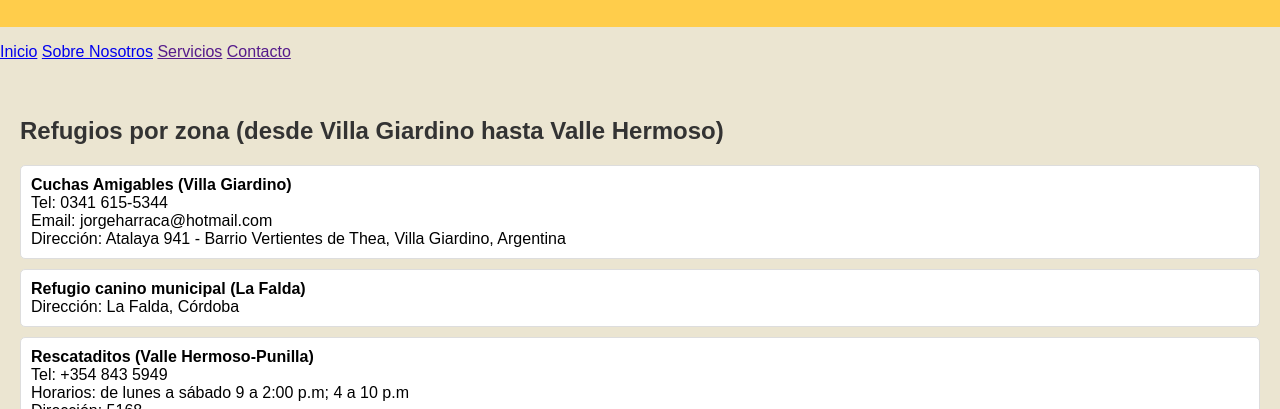
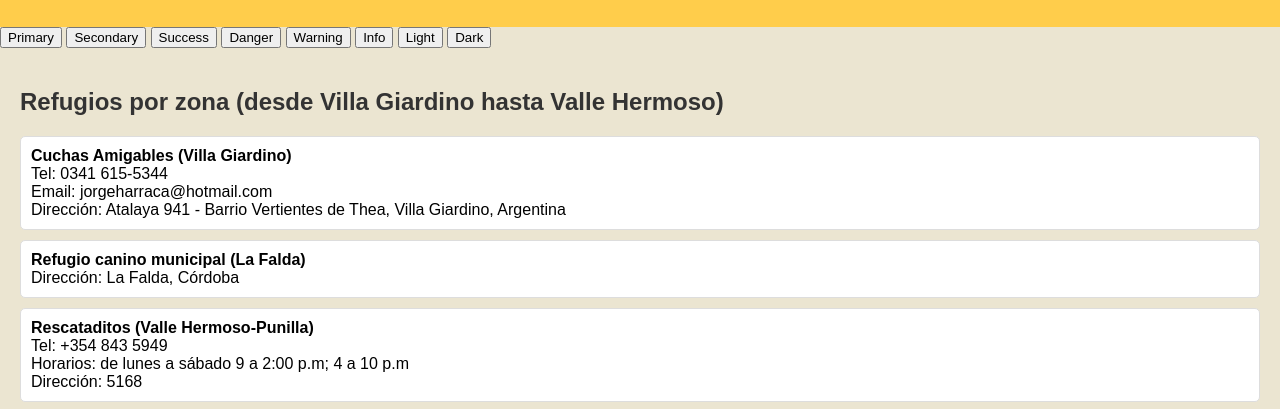
Before and after one commit to amilcar345/Proa2024Python, a plain HTML site: page index.html in a window 1280 px wide. Shown: the part 292-701 px from the top of the page. Drawn offline with Linux system fonts and the light colour scheme; files that its build step writes are made by us from their sources.

Commit message:
Add files via upload

```diff
--- a/index.html
+++ b/index.html
@@ -6,6 +6,7 @@
     <meta name="viewport" content="width=device-width, initial-scale=1.0">
     <title>PETS.NET</title>
     <link rel="stylesheet" href="css/style.css">
+    <link rel="stylesheet" href="">
 </head>
 <body>
     <header class="header" >
@@ -22,12 +23,14 @@
         </section>
     </header>
     <nav>
-        <ul>
-            <a href="index.html">Inicio</a></li>
-            <a href="sobreNosotros.html">Sobre Nosotros</a></li>
-            <a href="">Servicios</a></li>
-            <a href="">Contacto</a></li>
-        </ul>
+        <button type="button" class="btn btn-outline-primary">Primary</button>
+        <button type="button" class="btn btn-outline-secondary">Secondary</button>
+        <button type="button" class="btn btn-outline-success">Success</button>
+        <button type="button" class="btn btn-outline-danger">Danger</button>
+        <button type="button" class="btn btn-outline-warning">Warning</button>
+        <button type="button" class="btn btn-outline-info">Info</button>
+        <button type="button" class="btn btn-outline-light">Light</button>
+        <button type="button" class="btn btn-outline-dark">Dark</button>
     </nav>
     <main>
         <section>
```
